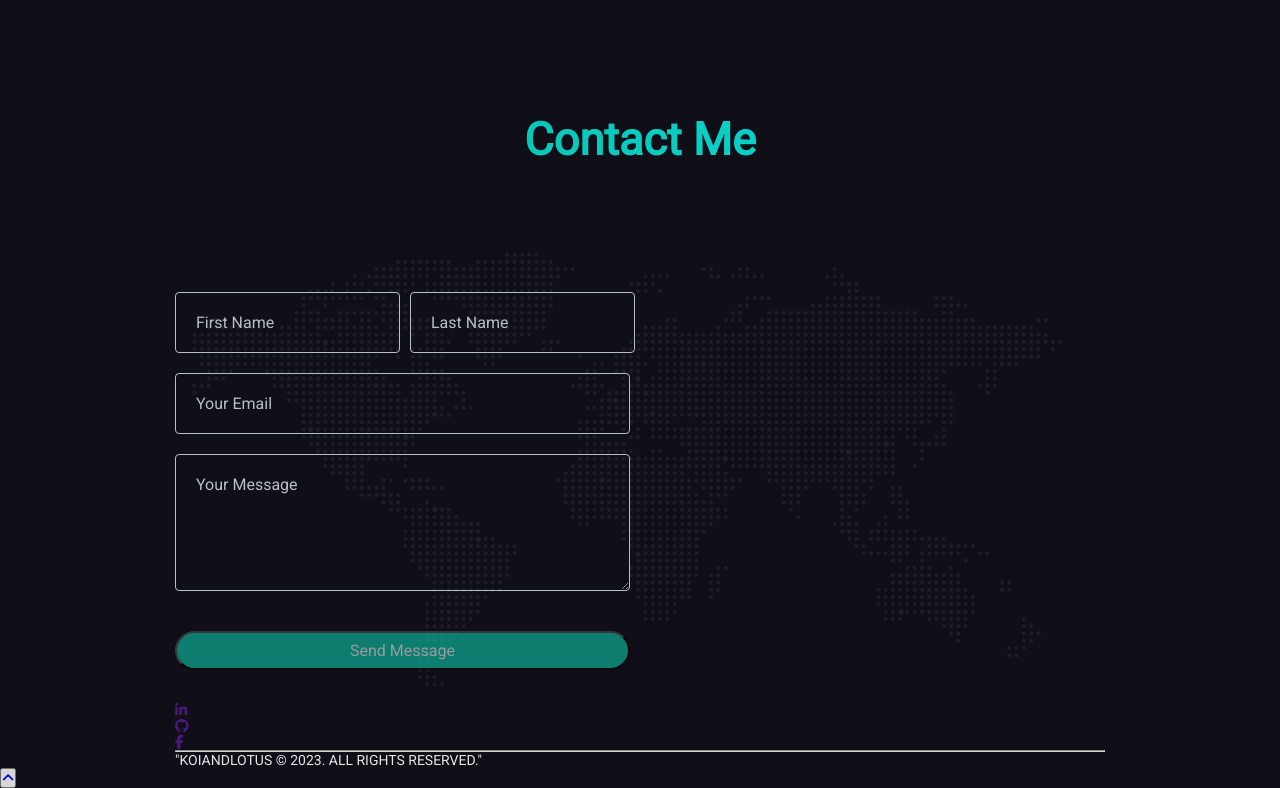
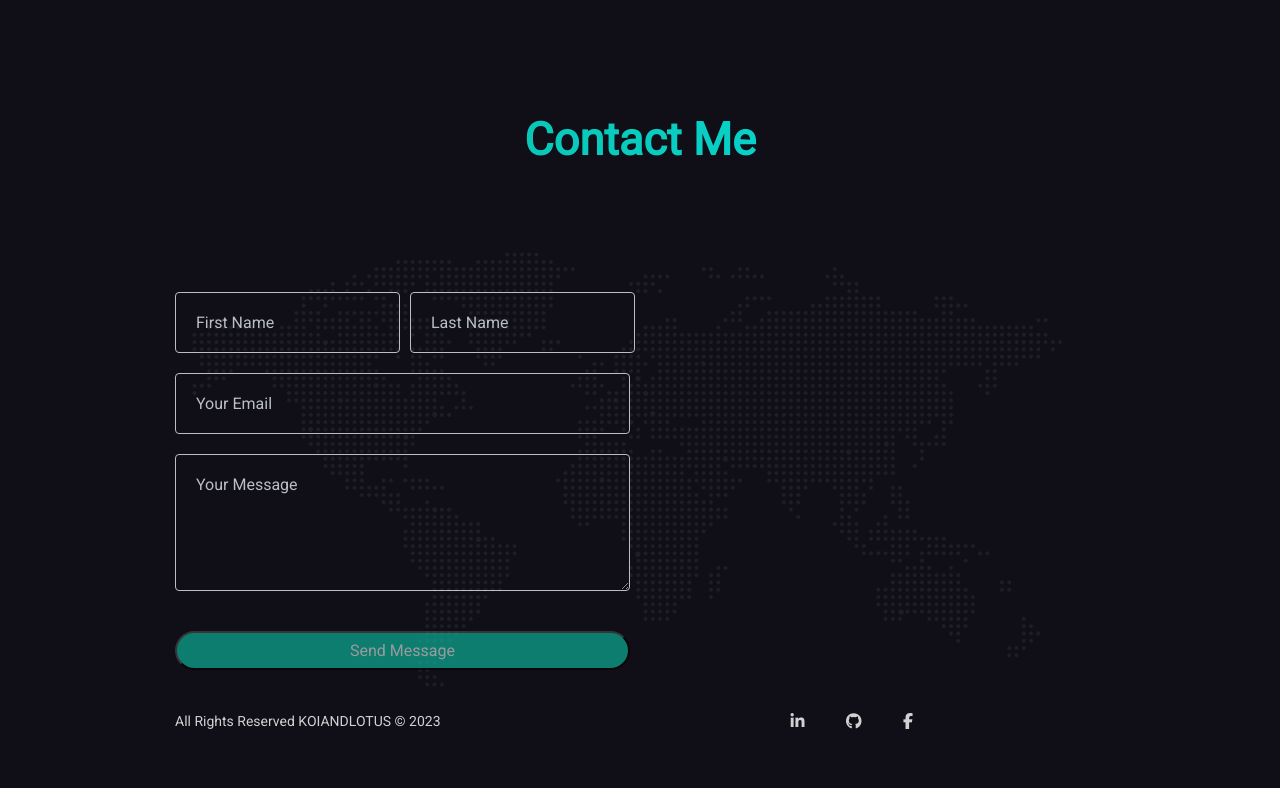
Before and after one commit to ArielWangX/Fred-s_Personal_Portfolio, a plain HTML site: page index.html in a window 1280 px wide. Shown: the part 4073-4861 px from the top of the page. After the commit the page ends 4813 px from the top, so only its background shows below. Drawn offline with Linux system fonts and the light colour scheme.

Commit message:
Feature_Footer: Style Footer

```diff
--- a/index.html
+++ b/index.html
@@ -499,6 +499,9 @@
     </main>
     <footer>
         <div class="container">
+            <div class="footer__copyright-area">
+                <p>All Rights Reserved KOIANDLOTUS © 2023 </p>
+            </div>
             <div class="footer__social-links">
                 <ul class="footer__icons">
                     <li>
@@ -518,19 +521,8 @@
                     </li>
                 </ul>
             </div>
-            <hr>
-            <div class="footer__copyright-area">
-                <p>"KOIANDLOTUS © 2023. ALL RIGHTS RESERVED."</p>
-            </div>
         </div>
     </footer>
-    <div class="scroll">
-        <button onclick="scrollToTop()" id="back-to-top-btn">
-            <a href="#">
-                <i class="fa fa-angle-up"></i>
-            </a>
-        </button>
-    </div>
 
     <!-- Navbar JS -->
     <script src="./js/navbar.js"></script>
--- /dev/null
+++ b/scssComponent/footer.scss
@@ -0,0 +1,42 @@
+// Import color
+@import 'colors';
+
+// import screen media
+@import 'screenMedia';
+
+/* ----- Footer ------------------------------- */
+footer .container {
+    display: flex;
+    flex-direction: row;
+
+    .footer__copyright-area {
+        margin-left: 0;
+        display: flex;
+        align-items: center;
+
+        p {
+            opacity: 0.9;
+        }
+    }
+
+    .footer__icons {
+        li {
+            display: inline-block;
+
+            a {
+                text-align: center;
+                cursor: pointer;
+
+                i {
+                    color: $primary-text-color;
+                    font-size: 1rem;
+                    line-height: 30px;
+                    padding: 4px 14px;
+                    margin-right: 10px;
+                    border-radius: 3px;
+                    opacity: 0.9;
+                }
+            }
+        }
+    }
+}
--- a/style.scss
+++ b/style.scss
@@ -83,3 +83,6 @@ main {
 
 /* -----Contact Style------------------------------------- */
 @import './scssComponent/contact.scss';
+
+/* -----Footer Style------------------------------------- */
+@import './scssComponent/footer.scss';
```
Also changed, not shown: scssComponent/footer.css (added), scssComponent/footer.min.css (added), style.css, style.min.css.
